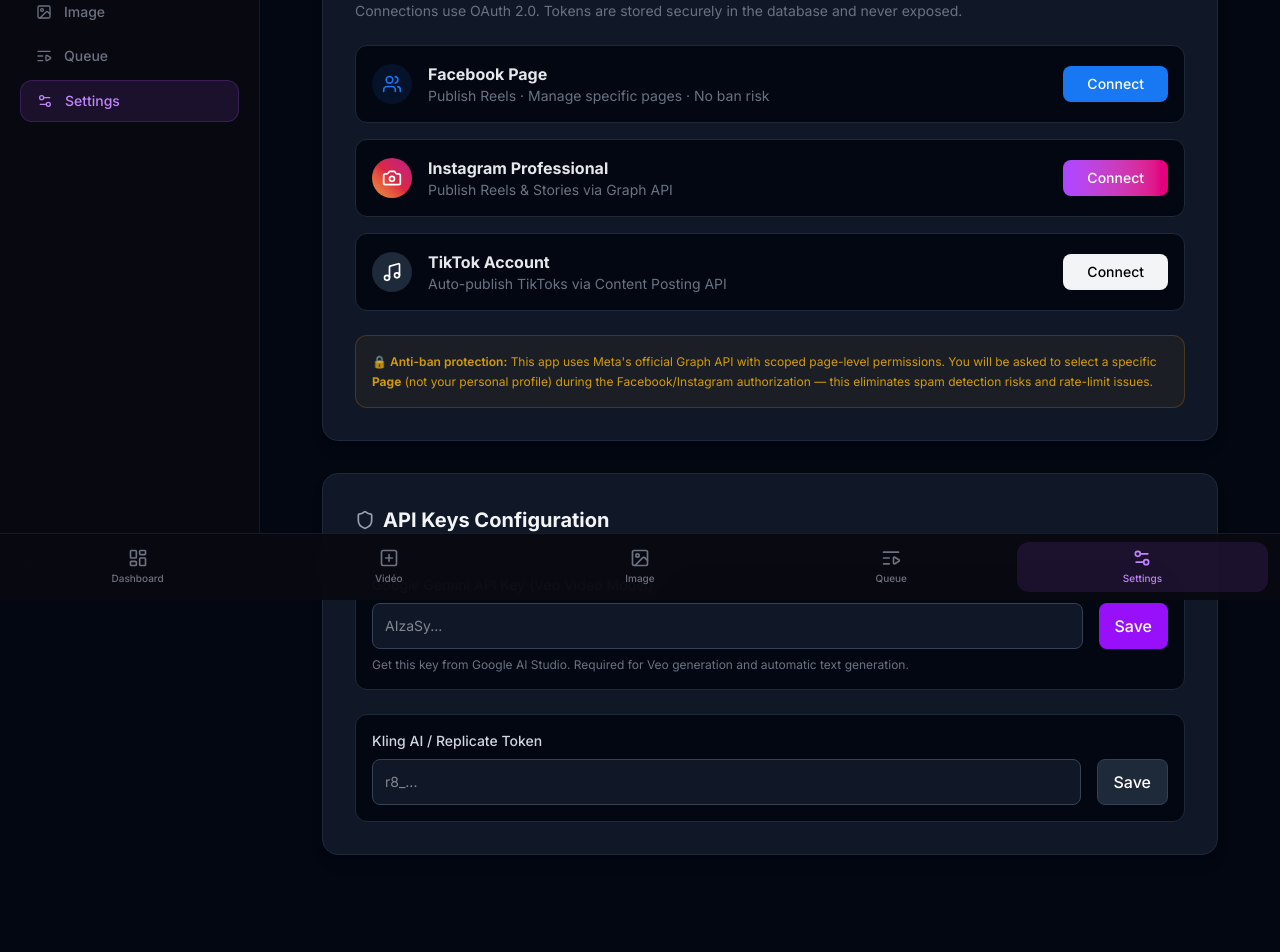
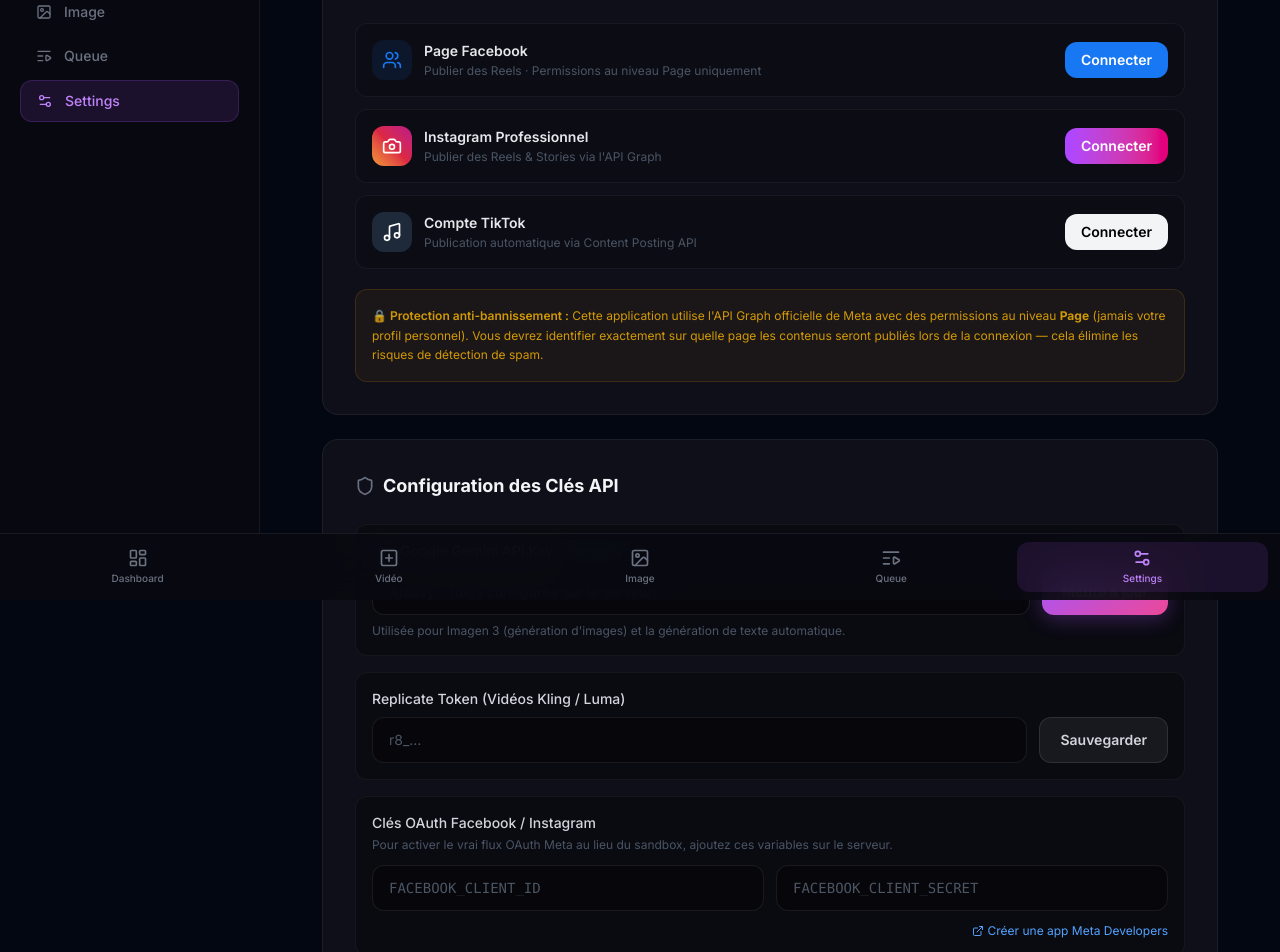
Before and after one commit to selogersn-alt/INFLUENCER, a Next.js app in the folder frontend/: page /settings in a window 1280 px wide. Shown: the part 200-1152 px from the top of the page. Before the commit the page ends 1087 px from the top, so only its background shows below. Built offline with nearby package versions, Linux system fonts and the light colour scheme; no server answers.

Commit message:
fix: OAuth mock now requires real account identity (page name/ID, @username) before connecting

```diff
--- a/frontend/src/app/settings/page.tsx
+++ b/frontend/src/app/settings/page.tsx
@@ -2,16 +2,58 @@
 
 import { useState, useEffect, Suspense } from 'react';
 import { useSearchParams } from 'next/navigation';
-import { Shield, Link2, CheckCircle2, Users, Camera, Music, Loader2, AlertCircle } from 'lucide-react';
+import {
+  Shield, Link2, CheckCircle2, Users, Camera, Music,
+  Loader2, AlertCircle, LogOut, ExternalLink
+} from 'lucide-react';
 
 const API_BASE = process.env.NEXT_PUBLIC_API_URL || '';
 
 type PlatformKey = 'facebook' | 'instagram' | 'tiktok';
 
 interface ConnectionState {
-  facebook: { connected: boolean };
-  instagram: { connected: boolean };
-  tiktok: { connected: boolean };
+  facebook: { connected: boolean; pageName?: string; pageId?: string };
+  instagram: { connected: boolean; username?: string; accountId?: string };
+  tiktok: { connected: boolean; username?: string };
+}
+
+function AccountBadge({ platform, state }: { platform: PlatformKey; state: ConnectionState }) {
+  if (platform === 'facebook' && state.facebook.connected) {
+    return (
+      <div className="flex flex-col items-end gap-0.5">
+        <span className="text-xs font-semibold text-emerald-400">✓ Connecté</span>
+        {state.facebook.pageName && (
+          <span className="text-xs text-gray-400 max-w-[160px] truncate text-right">
+            📄 {state.facebook.pageName}
+          </span>
+        )}
+        {state.facebook.pageId && (
+          <span className="text-[10px] text-gray-600 font-mono">ID: {state.facebook.pageId}</span>
+        )}
+      </div>
+    );
+  }
+  if (platform === 'instagram' && state.instagram.connected) {
+    return (
+      <div className="flex flex-col items-end gap-0.5">
+        <span className="text-xs font-semibold text-emerald-400">✓ Connecté</span>
+        {state.instagram.username && (
+          <span className="text-xs text-gray-400">@{state.instagram.username}</span>
+        )}
+      </div>
+    );
+  }
+  if (platform === 'tiktok' && state.tiktok.connected) {
+    return (
+      <div className="flex flex-col items-end gap-0.5">
+        <span className="text-xs font-semibold text-emerald-400">✓ Connecté</span>
+        {state.tiktok.username && (
+          <span className="text-xs text-gray-400">@{state.tiktok.username}</span>
+        )}
+      </div>
+    );
+  }
+  return null;
 }
 
 function SettingsContent() {
@@ -25,7 +67,6 @@
   const [actionPlatform, setActionPlatform] = useState<PlatformKey | null>(null);
   const [notification, setNotification] = useState<{ type: 'success' | 'error'; msg: string } | null>(null);
 
-  // Load state from backend
   const fetchState = async () => {
     try {
       const res = await fetch(`${API_BASE}/api/settings/state`);
@@ -40,32 +81,23 @@
     }
   };
 
-  useEffect(() => {
-    fetchState();
-  }, []);
+  useEffect(() => { fetchState(); }, []);
 
-  // Handle redirect back from OAuth flow
   useEffect(() => {
     const connectedPlatform = searchParams.get('connected') as PlatformKey | null;
-    if (connectedPlatform && connections[connectedPlatform] !== undefined) {
-      setConnections(prev => ({
-        ...prev,
-        [connectedPlatform]: { connected: true },
-      }));
-      showNotification('success', `${connectedPlatform.charAt(0).toUpperCase() + connectedPlatform.slice(1)} connected successfully!`);
-      // Clean URL
+    if (connectedPlatform) {
+      fetchState(); // Reload to get account name from DB
+      showNotification('success', `${connectedPlatform.charAt(0).toUpperCase() + connectedPlatform.slice(1)} connecté avec succès !`);
       window.history.replaceState({}, '', '/settings');
     }
   }, [searchParams]);
 
   const showNotification = (type: 'success' | 'error', msg: string) => {
     setNotification({ type, msg });
-    setTimeout(() => setNotification(null), 4000);
+    setTimeout(() => setNotification(null), 5000);
   };
 
   const handleConnect = (platform: PlatformKey) => {
-    // Redirect to backend OAuth entry point in same tab
-    // The backend will redirect to mock or real OAuth
     window.location.href = `${API_BASE}/api/settings/connect/${platform}`;
   };
 
@@ -74,17 +106,19 @@
     try {
       const res = await fetch(`${API_BASE}/api/settings/disconnect/${platform}`, { method: 'POST' });
       if (res.ok) {
-        setConnections(prev => ({ ...prev, [platform]: { connected: false } }));
-        showNotification('success', `${platform.charAt(0).toUpperCase() + platform.slice(1)} disconnected.`);
+        await fetchState();
+        showNotification('success', `${platform.charAt(0).toUpperCase() + platform.slice(1)} déconnecté.`);
       } else {
-        showNotification('error', 'Disconnection failed. Please try again.');
+        showNotification('error', 'Déconnexion échouée. Réessayez.');
       }
     } catch {
-      showNotification('error', 'Network error. Check your connection.');
+      showNotification('error', 'Erreur réseau.');
     } finally {
       setActionPlatform(null);
     }
   };
+
+  const isConnected = (p: PlatformKey) => connections[p].connected;
 
   const platforms: {
     key: PlatformKey;
@@ -96,24 +130,24 @@
   }[] = [
     {
       key: 'facebook',
-      label: 'Facebook Page',
-      desc: 'Publish Reels · Manage specific pages · No ban risk',
+      label: 'Page Facebook',
+      desc: 'Publier des Reels · Permissions au niveau Page uniquement',
       icon: <Users className="w-5 h-5 text-[#1877F2]" />,
       iconBg: 'bg-[#1877F2]/10',
       connectClass: 'bg-[#1877F2] hover:bg-[#166FE5] text-white',
     },
     {
       key: 'instagram',
-      label: 'Instagram Professional',
-      desc: 'Publish Reels & Stories via Graph API',
+      label: 'Instagram Professionnel',
+      desc: 'Publier des Reels & Stories via l\'API Graph',
       icon: <Camera className="w-5 h-5 text-white" />,
       iconBg: 'bg-gradient-to-tr from-[#f09433] via-[#dc2743] to-[#bc1888]',
       connectClass: 'bg-gradient-to-r from-purple-500 to-pink-600 text-white hover:opacity-90',
     },
     {
       key: 'tiktok',
-      label: 'TikTok Account',
-      desc: 'Auto-publish TikToks via Content Posting API',
+      label: 'Compte TikTok',
+      desc: 'Publication automatique via Content Posting API',
       icon: <Music className="w-5 h-5 text-white" />,
       iconBg: 'bg-gray-800',
       connectClass: 'bg-gray-100 text-black hover:bg-gray-300',
@@ -121,10 +155,10 @@
   ];
 
   return (
-    <div className="max-w-4xl mx-auto space-y-8 animate-in fade-in slide-in-from-bottom-4 duration-700">
+    <div className="max-w-4xl mx-auto space-y-6 page-enter">
       {/* Toast Notification */}
       {notification && (
-        <div className={`fixed top-6 right-6 z-50 flex items-center gap-3 px-5 py-3.5 rounded-xl shadow-2xl border text-sm font-medium transition-all
+        <div className={`fixed top-6 right-4 left-4 sm:left-auto sm:w-auto z-50 flex items-center gap-3 px-5 py-3.5 rounded-xl shadow-2xl border text-sm font-medium transition-all
           ${notification.type === 'success'
             ? 'bg-emerald-500/10 border-emerald-500/30 text-emerald-400'
             : 'bg-red-500/10 border-red-500/30 text-red-400'}`}>
@@ -136,123 +170,154 @@
       )}
 
       <header>
-        <h2 className="text-3xl font-bold text-gray-100 flex items-center gap-3">
-          <Link2 className="w-8 h-8 text-purple-400" />
-          Settings & Integrations
+        <h2 className="text-2xl sm:text-3xl font-bold text-gray-100 flex items-center gap-3">
+          <Link2 className="w-7 h-7 text-purple-400" />
+          Paramètres & Intégrations
         </h2>
-        <p className="text-gray-400 mt-2">
-          Connect your AI influencer's social accounts and configure API keys.
+        <p className="text-gray-500 mt-1.5 text-sm">
+          Connectez les comptes sociaux de votre influenceuse IA et configurez les clés API.
         </p>
       </header>
 
       {/* Social Accounts */}
-      <div className="bg-gray-900 rounded-2xl border border-gray-800 shadow-lg p-8">
-        <h3 className="text-xl font-bold text-gray-100 mb-2 flex items-center gap-2">
-          <Users className="w-5 h-5 text-gray-400" />
-          Social Media Accounts
-        </h3>
-        <p className="text-sm text-gray-500 mb-6">
-          Connections use OAuth 2.0. Tokens are stored securely in the database and never exposed.
+      <div className="rounded-2xl p-5 sm:p-8" style={{ background: 'rgba(17,17,27,0.9)', border: '1px solid rgba(255,255,255,0.06)' }}>
+        <div className="flex items-center gap-2 mb-1">
+          <Users className="w-5 h-5 text-gray-500" />
+          <h3 className="text-lg font-bold text-gray-100">Comptes sur les réseaux sociaux</h3>
+        </div>
+        <p className="text-xs text-gray-600 mb-6 ml-7">
+          OAuth 2.0 · Permissions au niveau Page · Tokens stockés en base de données chiffrée
         </p>
 
         {loading ? (
-          <div className="flex items-center justify-center py-12 gap-3 text-gray-500">
-            <Loader2 className="w-5 h-5 animate-spin" />
-            Loading connection states…
+          <div className="flex items-center justify-center py-10 gap-3 text-gray-500 text-sm">
+            <Loader2 className="w-5 h-5 animate-spin" /> Chargement des connexions…
           </div>
         ) : (
-          <div className="space-y-4">
+          <div className="space-y-3">
             {platforms.map(p => {
-              const isConnected = connections[p.key]?.connected;
+              const connected = isConnected(p.key);
               const isActing = actionPlatform === p.key;
 
               return (
                 <div
                   key={p.key}
-                  className={`flex items-center justify-between p-4 bg-gray-950 rounded-xl border transition
-                    ${isConnected ? 'border-emerald-500/30 bg-emerald-950/10' : 'border-gray-800'}`}
+                  className={`flex items-center justify-between gap-3 p-4 rounded-xl border transition-all duration-200
+                    ${connected
+                      ? 'bg-emerald-950/10 border-emerald-500/20'
+                      : 'border-white/5 hover:border-white/10'}`}
+                  style={{ background: connected ? undefined : 'rgba(0,0,0,0.2)' }}
                 >
-                  <div className="flex items-center gap-4">
-                    <div className={`w-10 h-10 rounded-full ${p.iconBg} flex items-center justify-center flex-shrink-0`}>
+                  {/* Left: Icon + Info */}
+                  <div className="flex items-center gap-3 min-w-0">
+                    <div className={`w-10 h-10 rounded-xl ${p.iconBg} flex items-center justify-center flex-shrink-0`}>
                       {p.icon}
                     </div>
-                    <div>
-                      <h4 className="font-bold text-gray-200 flex items-center gap-2">
+                    <div className="min-w-0">
+                      <h4 className="font-semibold text-sm text-gray-200 flex items-center gap-2 flex-wrap">
                         {p.label}
-                        {isConnected && (
-                          <span className="text-xs bg-emerald-500/15 text-emerald-400 border border-emerald-500/30 px-2 py-0.5 rounded-full">
-                            Connected
+                        {connected && (
+                          <span className="text-[10px] bg-emerald-500/15 text-emerald-400 border border-emerald-500/25 px-1.5 py-0.5 rounded-full font-semibold">
+                            ACTIF
                           </span>
                         )}
                       </h4>
-                      <p className="text-sm text-gray-500">{p.desc}</p>
+                      <p className="text-xs text-gray-600 mt-0.5 truncate">{p.desc}</p>
                     </div>
                   </div>
 
-                  {isConnected ? (
+                  {/* Right: account badge + action */}
+                  <div className="flex items-center gap-3 flex-shrink-0">
+                    {connected && <AccountBadge platform={p.key} state={connections} />}
+
+                    {connected ? (
                       <button
                         onClick={() => handleDisconnect(p.key)}
                         disabled={isActing}
-                      className="px-5 py-2 rounded-lg font-medium text-sm bg-gray-800 text-gray-300 hover:bg-red-500/20 hover:text-red-400 border border-transparent hover:border-red-500/30 transition disabled:opacity-50 flex items-center gap-2"
+                        className="flex items-center gap-1.5 px-3 py-2 rounded-lg text-xs font-medium text-gray-500 hover:text-red-400 border border-white/5 hover:border-red-500/30 hover:bg-red-500/10 transition disabled:opacity-40"
                       >
-                      {isActing && <Loader2 className="w-3 h-3 animate-spin" />}
-                      Disconnect
+                        {isActing
+                          ? <Loader2 className="w-3 h-3 animate-spin" />
+                          : <LogOut className="w-3 h-3" />}
+                        <span className="hidden sm:inline">Déconnecter</span>
                       </button>
                     ) : (
                       <button
                         onClick={() => handleConnect(p.key)}
-                      disabled={isActing}
-                      className={`px-6 py-2 rounded-lg font-medium text-sm transition disabled:opacity-50 ${p.connectClass}`}
+                        className={`px-4 py-2 rounded-xl text-sm font-semibold transition-all duration-200 ${p.connectClass} shadow-lg`}
+                        style={{ boxShadow: 'none' }}
                       >
-                      Connect
+                        Connecter
                       </button>
                     )}
+                  </div>
                 </div>
               );
             })}
           </div>
         )}
 
-        <div className="mt-6 p-4 bg-amber-500/5 border border-amber-500/20 rounded-xl">
+        {/* Anti-ban banner */}
+        <div className="mt-5 p-4 rounded-xl" style={{ background: 'rgba(245,158,11,0.05)', border: '1px solid rgba(245,158,11,0.15)' }}>
           <p className="text-xs text-amber-400/80 leading-relaxed">
-            <span className="font-semibold">🔒 Anti-ban protection:</span> This app uses Meta's official Graph API
-            with scoped page-level permissions. You will be asked to select a specific <strong>Page</strong> (not
-            your personal profile) during the Facebook/Instagram authorization — this eliminates spam detection
-            risks and rate-limit issues.
+            <span className="font-semibold">🔒 Protection anti-bannissement :</span>{' '}
+            Cette application utilise l&apos;API Graph officielle de Meta avec des permissions au niveau <strong>Page</strong> (jamais votre profil personnel). Vous devrez identifier exactement sur quelle page les contenus seront publiés lors de la connexion — cela élimine les risques de détection de spam.
           </p>
         </div>
       </div>
 
       {/* API Keys */}
-      <div className="bg-gray-900 rounded-2xl border border-gray-800 shadow-lg p-8">
-        <h3 className="text-xl font-bold text-gray-100 mb-6 flex items-center gap-2">
-          <Shield className="w-5 h-5 text-gray-400" />
-          API Keys Configuration
-        </h3>
+      <div className="rounded-2xl p-5 sm:p-8" style={{ background: 'rgba(17,17,27,0.9)', border: '1px solid rgba(255,255,255,0.06)' }}>
+        <div className="flex items-center gap-2 mb-6">
+          <Shield className="w-5 h-5 text-gray-500" />
+          <h3 className="text-lg font-bold text-gray-100">Configuration des Clés API</h3>
+        </div>
 
-        <div className="space-y-6">
-          <div className="bg-gray-950 p-4 rounded-xl border border-gray-800">
-            <label className="block text-sm font-medium text-gray-300 mb-2">Google Gemini API Key (Veo Video Model)</label>
-            <div className="flex gap-4">
+        <div className="space-y-4">
+          <div className="rounded-xl p-4" style={{ background: 'rgba(0,0,0,0.3)', border: '1px solid rgba(255,255,255,0.05)' }}>
+            <label className="block text-sm font-medium text-gray-300 mb-2 flex items-center gap-2">
+              <span className="w-5 h-5 rounded bg-blue-500/20 flex items-center justify-center text-[10px]">G</span>
+              Google Gemini API Key <span className="text-[10px] text-emerald-400 border border-emerald-500/30 px-1.5 py-0.5 rounded-full bg-emerald-500/10">Configurée ✓</span>
+            </label>
+            <div className="flex gap-3">
               <input
                 type="password"
-                placeholder="AIzaSy..."
-                className="flex-1 bg-gray-900 border border-gray-700 rounded-lg p-3 text-sm text-gray-100 focus:outline-none focus:border-purple-500"
+                placeholder="AIzaSy… (déjà configurée sur le serveur)"
+                className="input-field text-sm"
               />
-              <button className="px-4 py-2 bg-purple-600 hover:bg-purple-700 text-white rounded-lg font-medium transition">Save</button>
+              <button className="btn-primary text-sm px-4 py-2 whitespace-nowrap">Mettre à jour</button>
             </div>
-            <p className="text-xs text-gray-500 mt-2">Get this key from Google AI Studio. Required for Veo generation and automatic text generation.</p>
+            <p className="text-xs text-gray-600 mt-2">Utilisée pour Imagen 3 (génération d&apos;images) et la génération de texte automatique.</p>
           </div>
 
-          <div className="bg-gray-950 p-4 rounded-xl border border-gray-800">
-            <label className="block text-sm font-medium text-gray-300 mb-2">Kling AI / Replicate Token</label>
-            <div className="flex gap-4">
+          <div className="rounded-xl p-4" style={{ background: 'rgba(0,0,0,0.3)', border: '1px solid rgba(255,255,255,0.05)' }}>
+            <label className="block text-sm font-medium text-gray-300 mb-2">Replicate Token (Vidéos Kling / Luma)</label>
+            <div className="flex gap-3">
               <input
                 type="password"
-                placeholder="r8_..."
-                className="flex-1 bg-gray-900 border border-gray-700 rounded-lg p-3 text-sm text-gray-100 focus:outline-none focus:border-purple-500"
+                placeholder="r8_…"
+                className="input-field text-sm"
               />
-              <button className="px-4 py-2 bg-gray-800 hover:bg-gray-700 text-white rounded-lg font-medium transition border border-gray-700">Save</button>
+              <button className="btn-secondary text-sm px-4 py-2">Sauvegarder</button>
+            </div>
+          </div>
+
+          <div className="rounded-xl p-4" style={{ background: 'rgba(0,0,0,0.3)', border: '1px solid rgba(255,255,255,0.05)' }}>
+            <label className="block text-sm font-medium text-gray-300 mb-1">Clés OAuth Facebook / Instagram</label>
+            <p className="text-xs text-gray-600 mb-3">Pour activer le vrai flux OAuth Meta au lieu du sandbox, ajoutez ces variables sur le serveur.</p>
+            <div className="grid grid-cols-1 sm:grid-cols-2 gap-3">
+              <input type="password" placeholder="FACEBOOK_CLIENT_ID" className="input-field text-sm font-mono" />
+              <input type="password" placeholder="FACEBOOK_CLIENT_SECRET" className="input-field text-sm font-mono" />
+            </div>
+            <div className="flex justify-end mt-3">
+              <a
+                href="https://developers.facebook.com/apps/"
+                target="_blank"
+                rel="noopener noreferrer"
+                className="text-xs text-blue-400 hover:text-blue-300 flex items-center gap-1 transition"
+              >
+                <ExternalLink className="w-3 h-3" /> Créer une app Meta Developers
+              </a>
             </div>
           </div>
         </div>
@@ -264,9 +329,9 @@
 export default function SettingsPage() {
   return (
     <Suspense fallback={
-      <div className="flex items-center justify-center min-h-screen gap-3 text-gray-400">
+      <div className="flex items-center justify-center min-h-[60vh] gap-3 text-gray-500">
         <Loader2 className="w-5 h-5 animate-spin" />
-        Loading...
+        Chargement…
       </div>
     }>
       <SettingsContent />
```
Also changed, not shown: 2 other files (tests, documents, lock files or other folders). Lines whose indentation alone changed are shown as unchanged.
